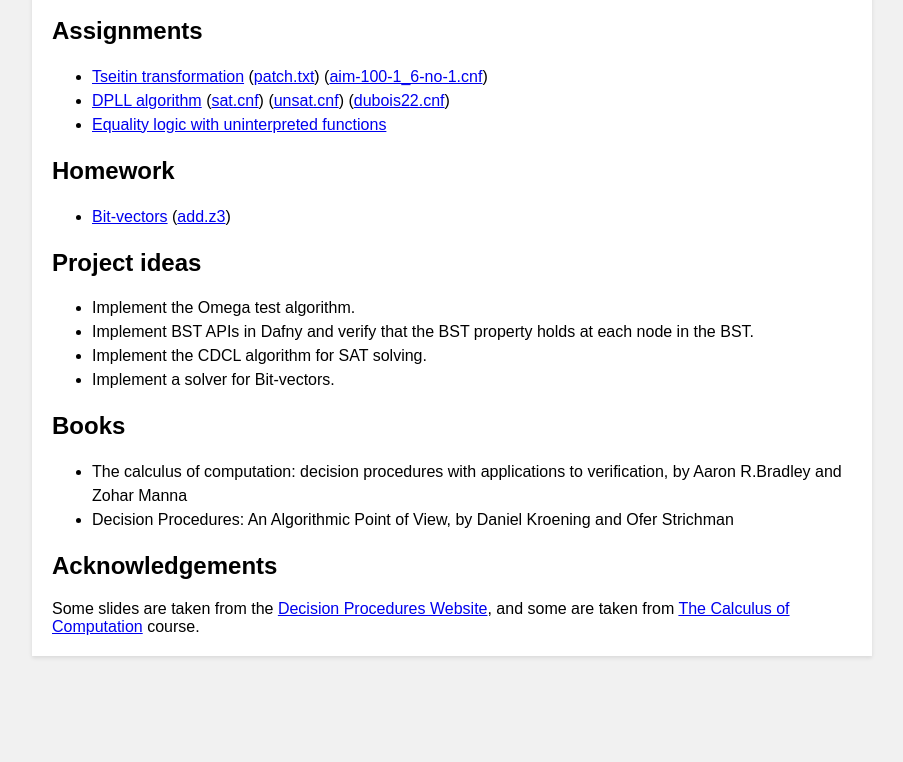
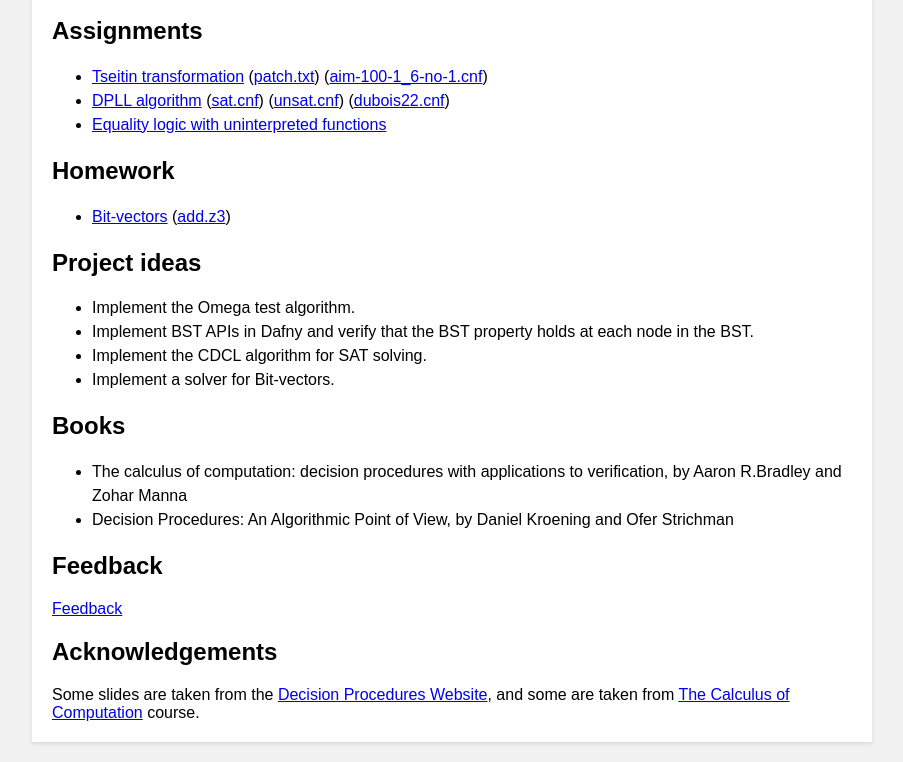
Before and after one commit to piyus/piyus.github.io, a plain HTML site: page DP/index.html in a window 1280 px wide. Shown: the part 835-1597 px from the top of the page, without its empty margins (188-1091 px from the left). Before the commit the page ends 1511 px from the top, so only its background shows below. Drawn offline with Linux system fonts and the light colour scheme.

Commit message:
added feedback

```diff
--- a/DP/index.html
+++ b/DP/index.html
@@ -109,6 +109,9 @@
       <li>Decision Procedures: An Algorithmic Point of View, by Daniel Kroening and Ofer Strichman</li>
     </ul>
 
+  <h2>Feedback</h2>
+  <a href=DP.pdf>Feedback</a>
+
 
     <h2>Acknowledgements</h2>
     Some slides are taken from the <a href=https://www.decision-procedures.org/slides/>Decision Procedures Website</a>, and some are taken from <a href=https://web.stanford.edu/class/cs156/>The Calculus of Computation</a> course.
```
Also changed, not shown: 1 other file.
